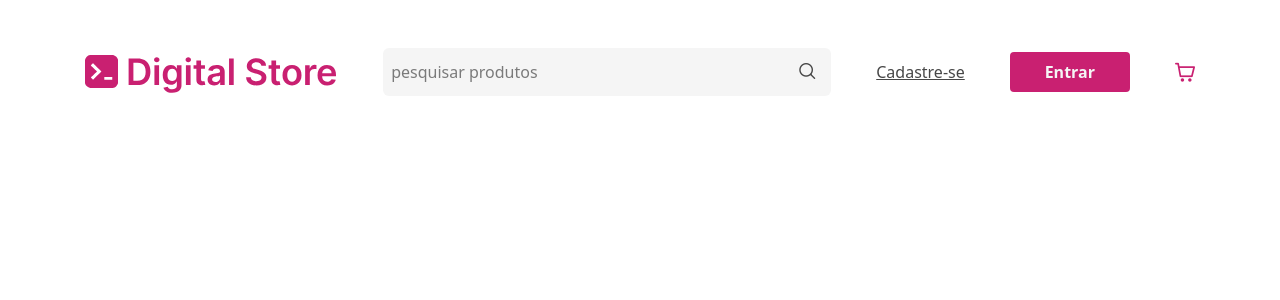
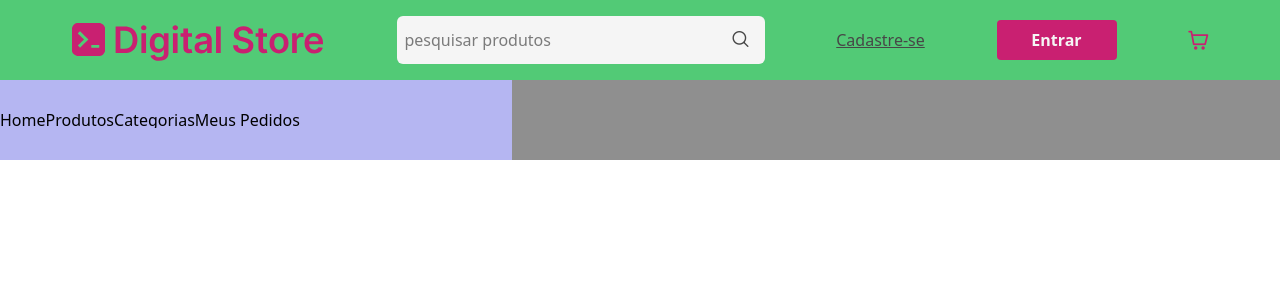
Before and after one commit to LeandroMayron/Digital-Store, a React (Vite) app: page / in a window 1280 px wide. Shown: the top 300 px of the page. Built offline with nearby package versions, Linux system fonts and the light colour scheme.

Commit message:
criando o header

```diff
--- a/src/components/Header.jsx
+++ b/src/components/Header.jsx
@@ -3,20 +3,34 @@ import 'primeicons/primeicons.css'
 import {IconField} from 'primereact/iconfield';
 import {InputText} from 'primereact/inputtext';
 import {Button} from 'primereact/button';
+import {Menubar} from 'primereact/menubar';
 
 
 
 
 
 const Header = () => {
-
+    const items = [
+        {
+            label: 'Home',
+        },
+        {
+            label: 'Produtos',
+        },
+        {
+            label: 'Categorias'
+        },
+        {
+            label: 'Meus Pedidos'
+        }
+    ];
 
     return (
-        <>
-            <header className='m-10 flex justify-evenly items-center '>
+        <header className='w-full bg-light-gray'>
+            <div className='w-7xl h-20 m-auto flex justify-evenly items-center bg-sucess'>
                 <img src={logoHedeader} alt="Digital Store" />
                     <IconField>
-                        <InputText className='w-100 h-12 bg-light-gray-3 rounded-l-md p-2' id="pesquisa" name="pesquisa" placeholder='pesquisar produtos' />
+                        <InputText className='w-xs h-12 bg-light-gray-3 rounded-l-md p-2' id="pesquisa" name="pesquisa" placeholder='pesquisar produtos' />
                         <button className='w-12 h-12 mt-2 mb-2 bg-light-gray-3  rounded-r-md'>
                             <i className='pi pi-search text-dark-gray-2 '></i>
                         </button>
@@ -24,9 +38,11 @@ const Header = () => {
                 <a className='underline text-dark-gray-2' href="">Cadastre-se</a>
                 <Button className='w-30 h-10 bg-primary rounded text-light-gray-3 font-bold' label='Entrar'/>
                 <i className='pi pi-shopping-cart text-xl text-primary cursor-pointer size' label='Carrinho'></i>
-            </header>
-
-        </>
+            </div>
+            <div className='w-7xl h-20 m-auto flex bg-success card'>
+                <Menubar className='bg-secondary w-lg' model={items}/>
+            </div>
+        </header>
     )
 }
 
```
